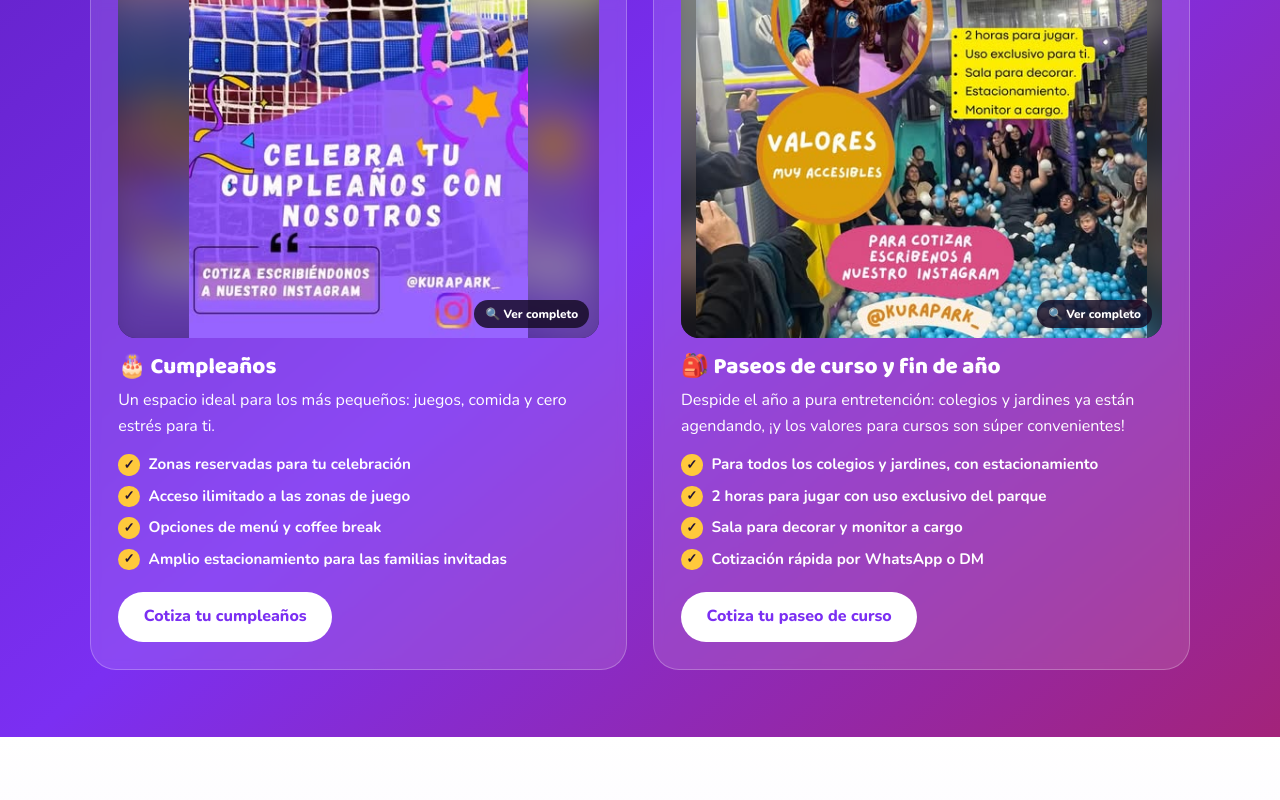
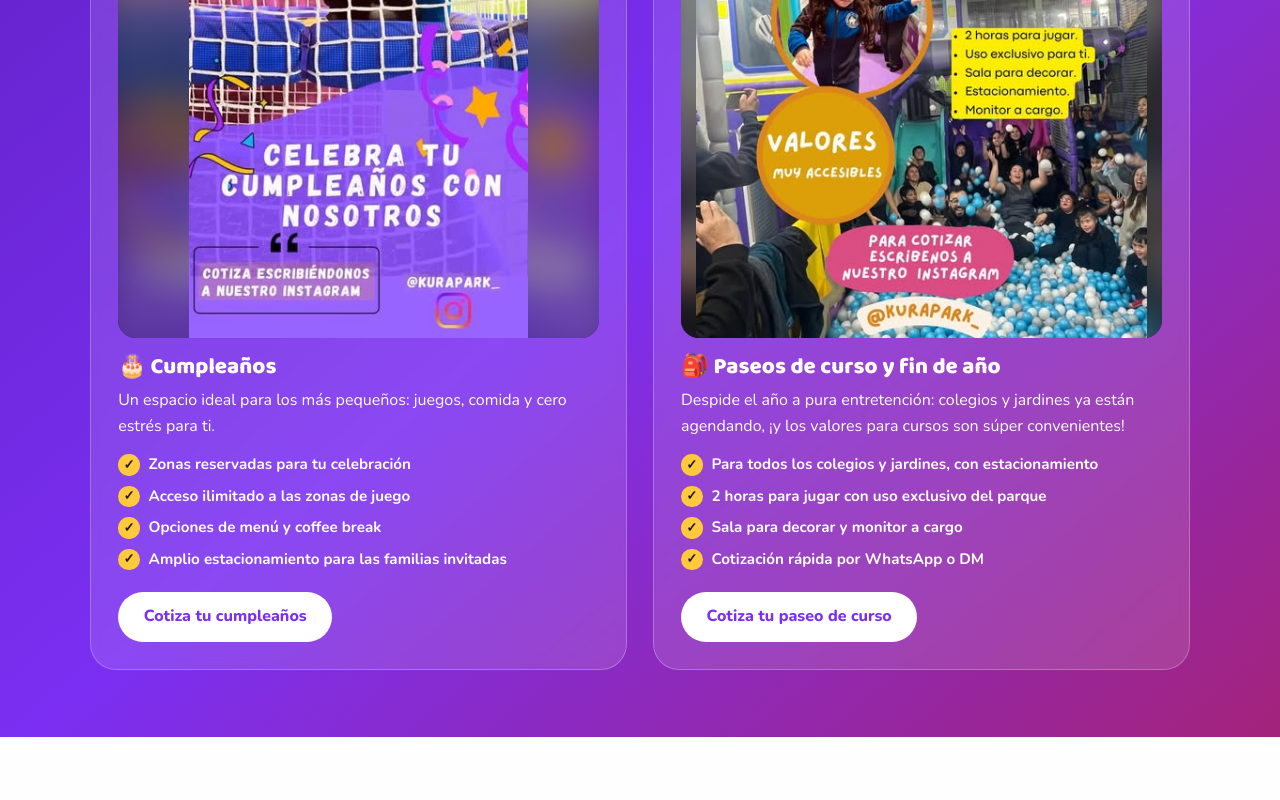
Before and after one commit to Safary16/kurapark, a plain HTML site: page index.html in a window 1280 px wide. Shown: the part 3516-4316 px from the top of the page. Drawn offline with nearby package versions, Linux system fonts and the light colour scheme.

Commit message:
v15: quito botones 'Ver completo' (redundantes con clic en el poster), FAQ '¿Dónde están ubicados?'

```diff
--- a/index.html
+++ b/index.html
@@ -279,7 +279,6 @@ a:focus-visible,button:focus-visible,summary:focus-visible{outline:3px solid var
 .ev .poster{border-radius:0;margin:0}
 .poster::before{content:"";position:absolute;inset:-24px;background:var(--bg) center/cover;filter:blur(20px) brightness(.7)}
 .poster img,.ev .poster img{position:relative;width:100%;height:100%;aspect-ratio:auto;object-fit:contain}
-.poster .zoom{position:absolute;right:.6rem;bottom:.6rem;background:rgba(20,10,35,.82);color:#fff;font-size:.74rem;font-weight:800;padding:.28rem .7rem;border-radius:999px;pointer-events:none}
 #lb{border:0;padding:0;background:transparent;max-width:96vw;max-height:94vh;margin:auto;overflow:visible}
 #lb::backdrop{background:rgba(20,10,35,.9)}
 #lb img{display:block;max-width:94vw;max-height:88vh;width:auto;height:auto;border-radius:16px;box-shadow:0 20px 60px rgba(0,0,0,.5)}
@@ -459,7 +458,7 @@ a:focus-visible,button:focus-visible,summary:focus-visible{outline:3px solid var
     </div>
     <div class="fiestas-grid">
       <div class="fiesta-card reveal">
-        <div class="poster" style="--bg:url(img/cumple-afiche.jpg)"><img src="img/cumple-afiche.jpg" alt="Afiche: celebra tu cumpleaños en KURAPARK, cotiza escribiéndonos a nuestro Instagram" width="361" height="640" loading="lazy"><span class="zoom">🔍 Ver completo</span></div>
+        <div class="poster" style="--bg:url(img/cumple-afiche.jpg)"><img src="img/cumple-afiche.jpg" alt="Afiche: celebra tu cumpleaños en KURAPARK, cotiza escribiéndonos a nuestro Instagram" width="361" height="640" loading="lazy"></div>
         <h3>🎂 Cumpleaños</h3>
         <p>Un espacio ideal para los más pequeños: juegos, comida y cero estrés para ti.</p>
         <ul>
@@ -471,7 +470,7 @@ a:focus-visible,button:focus-visible,summary:focus-visible{outline:3px solid var
         <a class="btn" href="https://wa.me/56953700192?text=Hola!%20Quiero%20cotizar%20un%20cumplea%C3%B1os%20en%20KURAPARK%20%F0%9F%8E%82" target="_blank" rel="noopener">Cotiza tu cumpleaños</a>
       </div>
       <div class="fiesta-card reveal">
-        <div class="poster" style="--bg:url(img/paseos.jpg)"><img src="img/paseos.jpg" alt="Afiche paseos de curso fin de año: 2 horas para jugar, uso exclusivo, sala para decorar, estacionamiento y monitor a cargo" width="480" height="640" loading="lazy"><span class="zoom">🔍 Ver completo</span></div>
+        <div class="poster" style="--bg:url(img/paseos.jpg)"><img src="img/paseos.jpg" alt="Afiche paseos de curso fin de año: 2 horas para jugar, uso exclusivo, sala para decorar, estacionamiento y monitor a cargo" width="480" height="640" loading="lazy"></div>
         <h3>🎒 Paseos de curso y fin de año</h3>
         <p>Despide el año a pura entretención: colegios y jardines ya están agendando, ¡y los valores para cursos son súper convenientes!</p>
         <ul>
@@ -515,7 +514,7 @@ a:focus-visible,button:focus-visible,summary:focus-visible{outline:3px solid var
       <details><summary>¿Hacen paseos de curso o fin de año?</summary><p>Sí, para todos los colegios y jardines. Los cupos de noviembre y diciembre se agotan rápido, así que cotiza con tiempo.</p></details>
       <details><summary>¿Hay estacionamiento y accesibilidad?</summary><p>Sí: estacionamiento propio y baños universales. Los papás pueden esperar en la zona de espera con cafetería de especialidad.</p></details>
       <details><summary>¿Qué medios de pago aceptan?</summary><p>Efectivo y tarjeta de débito.</p></details>
-      <details><summary>¿Dónde están?</summary><p>En Ambrosio O'Higgins #1730, Curacaví. <a href="https://www.google.com/maps/search/?api=1&query=Ambrosio+O%27Higgins+1730+Curacav%C3%AD" target="_blank" rel="noopener">Ver en Google Maps ↗</a></p></details>
+      <details><summary>¿Dónde están ubicados?</summary><p>En Ambrosio O'Higgins #1730, Curacaví. <a href="https://www.google.com/maps/search/?api=1&query=Ambrosio+O%27Higgins+1730+Curacav%C3%AD" target="_blank" rel="noopener">Ver en Google Maps ↗</a></p></details>
     </div>
   </div>
 </section>
@@ -581,9 +580,9 @@ a:focus-visible,button:focus-visible,summary:focus-visible{outline:3px solid var
       <p>KURAPARK también es punto de encuentro para las familias de Curacaví.</p>
     </div>
     <div class="ev-grid">
-      <article class="ev reveal"><div class="poster" style="--bg:url(img/evento-sentidos.jpg)"><img src="img/evento-sentidos.jpg" alt="Afiche de Criar con Sentidos en KURAPARK" width="512" height="640" loading="lazy"><span class="zoom">🔍 Ver completo</span></div><div><span class="pill">GRATIS</span><h3>Criar con Sentidos</h3><p>Charla para madres, padres y cuidadores: «Ellos juegan, tú descubres cómo acompañarles mejor».</p></div></article>
-      <article class="ev reveal"><div class="poster" style="--bg:url(img/story-charla.jpg)"><img src="img/story-charla.jpg" alt="Charla gratuita Sentidos Divertidos en KURAPARK" width="360" height="640" loading="lazy"><span class="zoom">🔍 Ver completo</span></div><div><span class="pill">GRATIS</span><h3>Sentidos Divertidos</h3><p>Charla gratuita sobre juego y estimulación sensorial, dentro del parque.</p></div></article>
-      <article class="ev reveal"><div class="poster" style="--bg:url(img/story-costura.jpg)"><img src="img/story-costura.jpg" alt="Taller de costura para niñas en KURAPARK" width="361" height="640" loading="lazy"><span class="zoom">🔍 Ver completo</span></div><div><h3>Talleres creativos</h3><p>Talleres como el de costura de Beluam, para que los peques aprendan jugando.</p></div></article>
+      <article class="ev reveal"><div class="poster" style="--bg:url(img/evento-sentidos.jpg)"><img src="img/evento-sentidos.jpg" alt="Afiche de Criar con Sentidos en KURAPARK" width="512" height="640" loading="lazy"></div><div><span class="pill">GRATIS</span><h3>Criar con Sentidos</h3><p>Charla para madres, padres y cuidadores: «Ellos juegan, tú descubres cómo acompañarles mejor».</p></div></article>
+      <article class="ev reveal"><div class="poster" style="--bg:url(img/story-charla.jpg)"><img src="img/story-charla.jpg" alt="Charla gratuita Sentidos Divertidos en KURAPARK" width="360" height="640" loading="lazy"></div><div><span class="pill">GRATIS</span><h3>Sentidos Divertidos</h3><p>Charla gratuita sobre juego y estimulación sensorial, dentro del parque.</p></div></article>
+      <article class="ev reveal"><div class="poster" style="--bg:url(img/story-costura.jpg)"><img src="img/story-costura.jpg" alt="Taller de costura para niñas en KURAPARK" width="361" height="640" loading="lazy"></div><div><h3>Talleres creativos</h3><p>Talleres como el de costura de Beluam, para que los peques aprendan jugando.</p></div></article>
     </div>
     <p class="com-nota">📅 Las fechas de próximas actividades las publicamos en <a href="https://www.instagram.com/kurapark_/" target="_blank" rel="noopener"><b>@kurapark_</b></a></p>
   </div>
```
